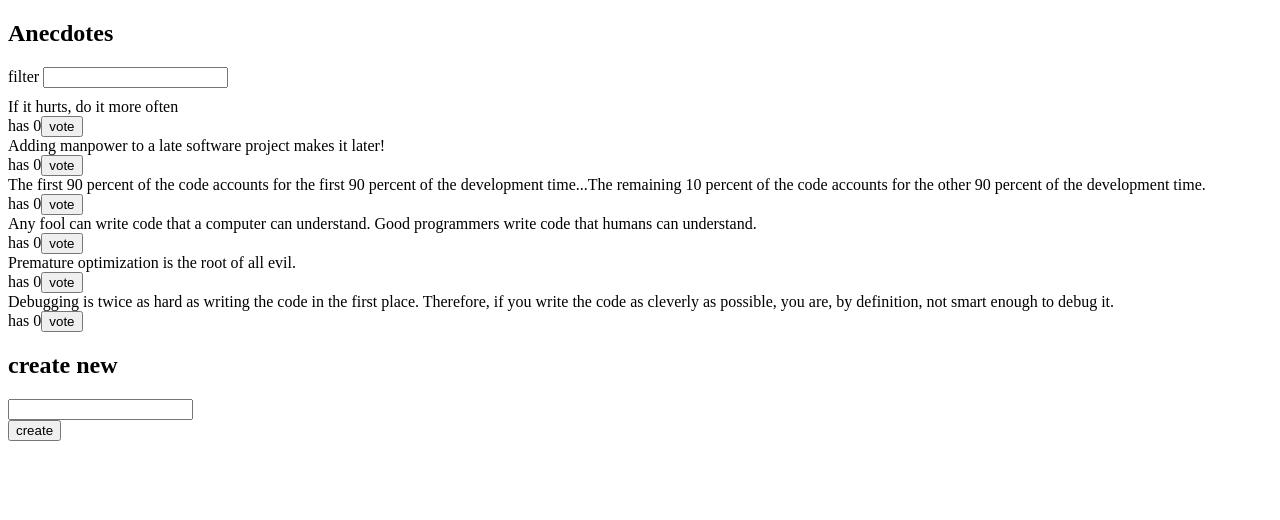
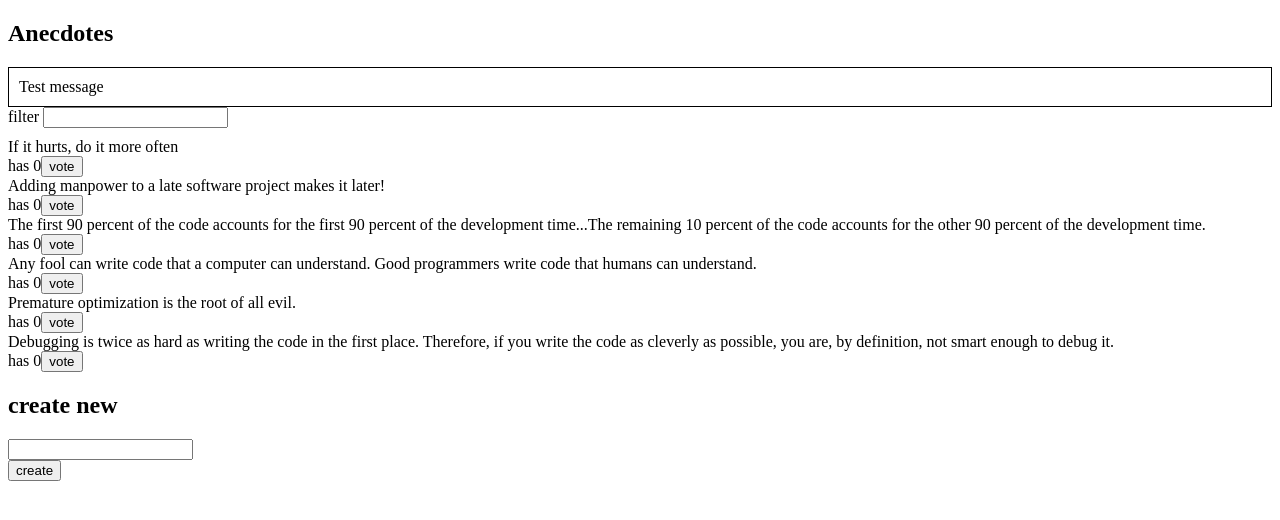
Before and after one commit to DrMoshtael/fullstackopenPart6, a React (Vite) app in the folder redux-anecdotes/: page / in a window 1280 px wide. Shown: the top 520 px of the page. Built offline with nearby package versions, Linux system fonts and the light colour scheme.

Commit message:
Exercise 6.12

```diff
--- a/redux-anecdotes/src/App.jsx
+++ b/redux-anecdotes/src/App.jsx
@@ -1,11 +1,13 @@
 import AnecdoteForm from './components/AcecdoteForm'
 import AnecdoteList from './components/AnecdoteList'
 import Filter from './components/Filter'
+import Notification from './components/Notification'
 
 const App = () => {
   return (
     <div>
       <h2>Anecdotes</h2>
+      <Notification />
       <Filter />
       <AnecdoteList />
       <AnecdoteForm />
--- a/redux-anecdotes/src/components/Notification.js
+++ b/redux-anecdotes/src/components/Notification.jsx
@@ -1,4 +1,8 @@
+import { useSelector } from 'react-redux'
+
 const Notification = () => {
+  const notification = useSelector(state => state.notification)
+  console.log('nt',notification)
   const style = {
     border: 'solid',
     padding: 10,
@@ -6,7 +10,7 @@
   }
   return (
     <div style={style}>
-      render here notification...
+      {notification}
     </div>
   )
 }
--- /dev/null
+++ b/redux-anecdotes/src/reducers/notificationReducer.js
@@ -0,0 +1,15 @@
+import { createSlice } from '@reduxjs/toolkit'
+
+const notificationSlice = createSlice({
+    name: 'notification',
+    initialState:'Test message',
+    reducers: {
+        newNotification(state, action) {
+            state.notification = action.payload
+        }
+    }
+})
+
+export const { newNotification } = notificationSlice.actions
+
+export default notificationSlice.reducer
--- a/redux-anecdotes/src/store.js
+++ b/redux-anecdotes/src/store.js
@@ -2,11 +2,13 @@
 
 import anecdoteReducer from './reducers/anecdoteReducer'
 import filterReducer from './reducers/filterReducer'
+import notificationReducer from './reducers/notificationReducer'
 
 const store = configureStore({
     reducer: {
         anecdotes: anecdoteReducer,
-        filter: filterReducer
+        filter: filterReducer,
+        notification: notificationReducer
     }
 })
 
```
